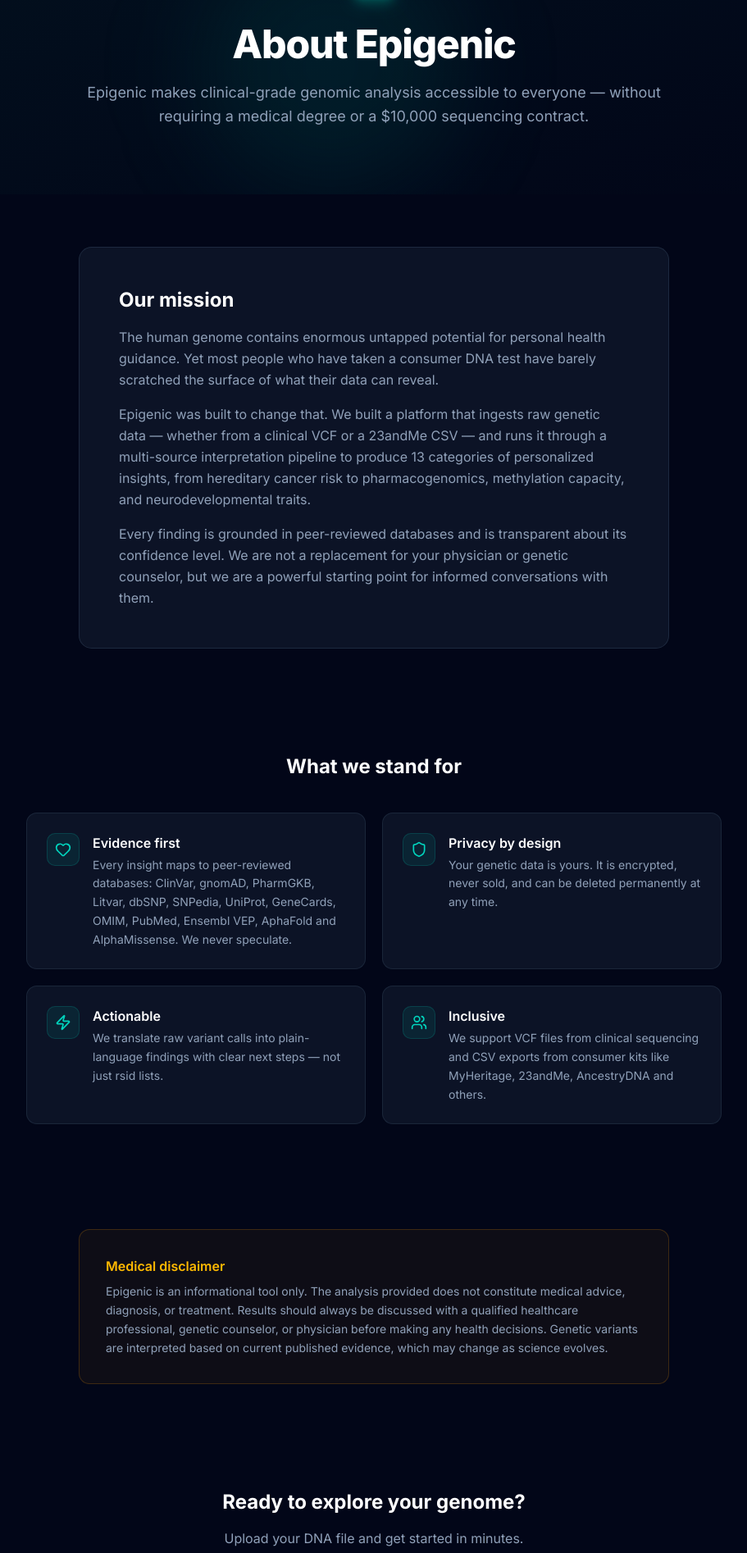
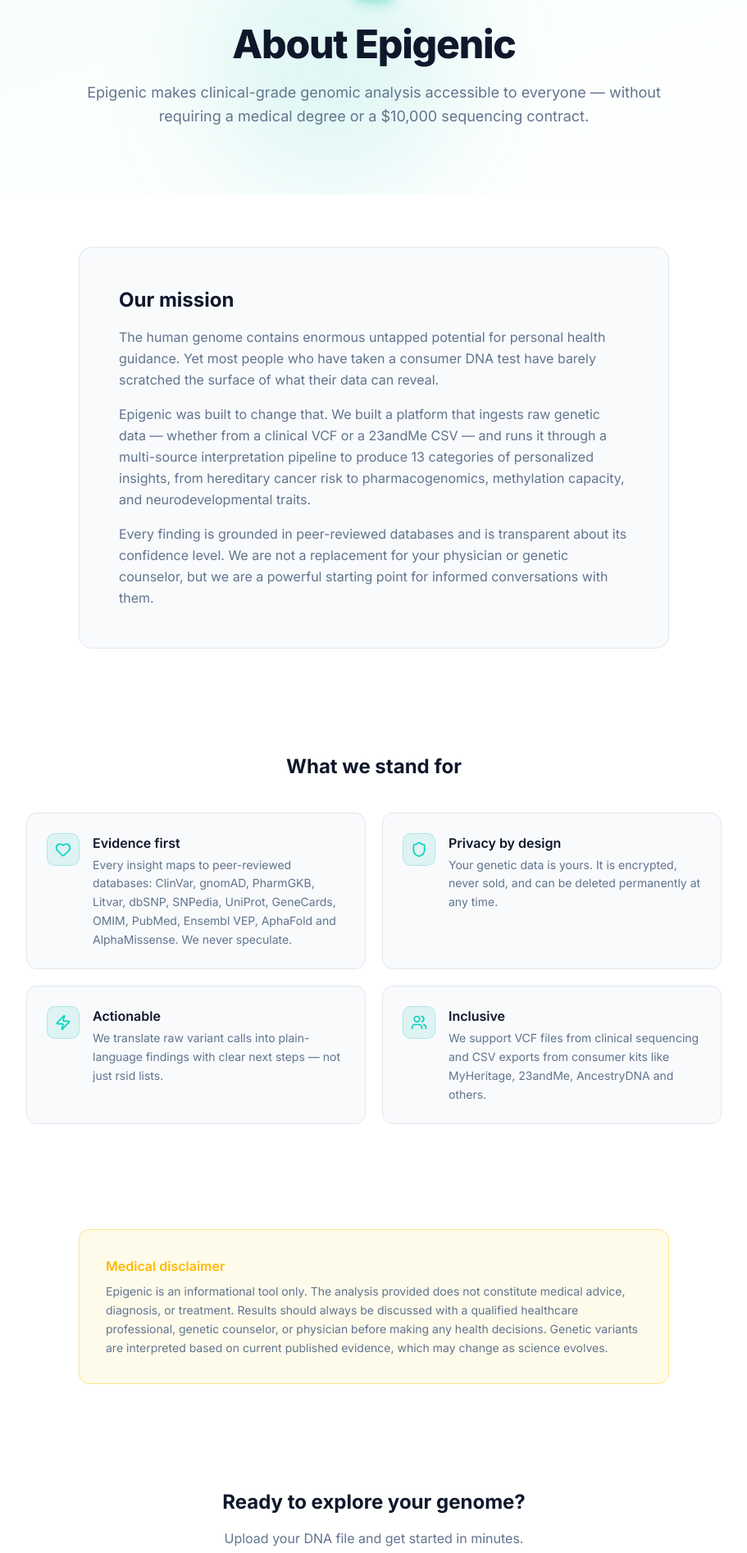
Before and after one commit to elliot710/genetic-health, a Next.js app in the folder frontend/: page /about in a window 1280 px wide. Shown: the part 186-2080 px from the top of the page at 82% size, without its empty margins (184-1095 px from the left). Built offline with nearby package versions, Linux system fonts and the light colour scheme; no server answers.

Commit message:
fix: front light theme

```diff
--- a/frontend/src/app/about/page.tsx
+++ b/frontend/src/app/about/page.tsx
@@ -28,12 +28,12 @@ const VALUES = [
 
 export default function AboutPage() {
   return (
-    <div className="min-h-screen bg-slate-950 text-white">
+    <div className="min-h-screen bg-white dark:bg-slate-950 text-slate-900 dark:text-white">
       <Navbar />
 
       {/* Hero */}
       <section className="relative pt-32 pb-20 overflow-hidden">
-        <div className="absolute inset-0 bg-linear-to-br from-teal-950/30 to-slate-950 pointer-events-none" />
+        <div className="absolute inset-0 bg-linear-to-br from-teal-50/60 dark:from-teal-950/30 to-white dark:to-slate-950 pointer-events-none" />
         <div className="absolute top-1/4 left-1/3 w-80 h-80 bg-teal-500/10 rounded-full blur-3xl" />
         <div className="relative max-w-3xl mx-auto px-4 sm:px-6 text-center">
           <div className="inline-flex items-center justify-center w-14 h-14 rounded-2xl bg-linear-to-br from-teal-500 to-cyan-500 shadow-lg shadow-teal-500/30 mb-8">
@@ -42,7 +42,7 @@ export default function AboutPage() {
           <h1 className="text-4xl sm:text-5xl font-extrabold tracking-tight mb-5">
             About Epigenic
           </h1>
-          <p className="text-lg text-slate-400 leading-relaxed">
+          <p className="text-lg text-slate-500 dark:text-slate-400 leading-relaxed">
             Epigenic makes clinical-grade genomic analysis accessible to everyone — without requiring a medical degree or a $10,000 sequencing contract.
           </p>
         </div>
@@ -51,15 +51,15 @@ export default function AboutPage() {
       {/* Mission */}
       <section className="py-16">
         <div className="max-w-3xl mx-auto px-4 sm:px-6">
-          <div className="rounded-3xl bg-slate-800/40 border border-slate-700/50 p-8 sm:p-12">
+          <div className="rounded-3xl bg-slate-50 dark:bg-slate-800/40 border border-slate-200 dark:border-slate-700/50 p-8 sm:p-12">
             <h2 className="text-2xl font-bold mb-4">Our mission</h2>
-            <p className="text-slate-400 leading-relaxed mb-4">
+            <p className="text-slate-500 dark:text-slate-400 leading-relaxed mb-4">
               The human genome contains enormous untapped potential for personal health guidance. Yet most people who have taken a consumer DNA test have barely scratched the surface of what their data can reveal.
             </p>
-            <p className="text-slate-400 leading-relaxed mb-4">
+            <p className="text-slate-500 dark:text-slate-400 leading-relaxed mb-4">
               Epigenic was built to change that. We built a platform that ingests raw genetic data — whether from a clinical VCF or a 23andMe CSV — and runs it through a multi-source interpretation pipeline to produce 13 categories of personalized insights, from hereditary cancer risk to pharmacogenomics, methylation capacity, and neurodevelopmental traits.
             </p>
-            <p className="text-slate-400 leading-relaxed">
+            <p className="text-slate-500 dark:text-slate-400 leading-relaxed">
               Every finding is grounded in peer-reviewed databases and is transparent about its confidence level. We are not a replacement for your physician or genetic counselor, but we are a powerful starting point for informed conversations with them.
             </p>
           </div>
@@ -72,13 +72,13 @@ export default function AboutPage() {
           <h2 className="text-2xl font-bold text-center mb-10">What we stand for</h2>
           <div className="grid grid-cols-1 sm:grid-cols-2 gap-5">
             {VALUES.map(v => (
-              <div key={v.title} className="flex gap-4 p-6 rounded-2xl bg-slate-800/40 border border-slate-700/40 hover:border-teal-500/30 transition-colors">
+              <div key={v.title} className="flex gap-4 p-6 rounded-2xl bg-slate-50 dark:bg-slate-800/40 border border-slate-200 dark:border-slate-700/40 hover:border-teal-500/30 transition-colors">
                 <div className="shrink-0 flex items-center justify-center w-10 h-10 rounded-xl bg-teal-500/10 border border-teal-500/20">
                   <v.icon className="w-5 h-5 text-teal-400" />
                 </div>
                 <div>
-                  <h3 className="font-semibold text-white mb-1">{v.title}</h3>
-                  <p className="text-sm text-slate-400 leading-relaxed">{v.body}</p>
+                  <h3 className="font-semibold text-slate-900 dark:text-white mb-1">{v.title}</h3>
+                  <p className="text-sm text-slate-500 dark:text-slate-400 leading-relaxed">{v.body}</p>
                 </div>
               </div>
             ))}
@@ -89,9 +89,9 @@ export default function AboutPage() {
       {/* Disclaimer */}
       <section className="py-16">
         <div className="max-w-3xl mx-auto px-4 sm:px-6">
-          <div className="rounded-2xl bg-amber-500/5 border border-amber-500/20 p-6 sm:p-8">
+          <div className="rounded-2xl bg-amber-50 dark:bg-amber-500/5 border border-amber-200 dark:border-amber-500/20 p-6 sm:p-8">
             <h3 className="font-semibold text-amber-400 mb-2">Medical disclaimer</h3>
-            <p className="text-sm text-slate-400 leading-relaxed">
+            <p className="text-sm text-slate-500 dark:text-slate-400 leading-relaxed">
               Epigenic is an informational tool only. The analysis provided does not constitute medical advice, diagnosis, or treatment. Results should always be discussed with a qualified healthcare professional, genetic counselor, or physician before making any health decisions. Genetic variants are interpreted based on current published evidence, which may change as science evolves.
             </p>
           </div>
@@ -102,7 +102,7 @@ export default function AboutPage() {
       <section className="py-16 text-center">
         <div className="max-w-lg mx-auto px-4">
           <h2 className="text-2xl font-bold mb-4">Ready to explore your genome?</h2>
-          <p className="text-slate-400 mb-8">Upload your DNA file and get started in minutes.</p>
+          <p className="text-slate-500 dark:text-slate-400 mb-8">Upload your DNA file and get started in minutes.</p>
           <Link
             href="/app"
             className="inline-flex items-center gap-2 px-7 py-3.5 rounded-2xl bg-linear-to-r from-teal-500 to-cyan-500 text-white font-semibold hover:from-teal-400 hover:to-cyan-400 transition-all shadow-lg shadow-teal-500/25"
```
Also changed, not shown: frontend/src/app/contact/page.tsx (+15 -15 lines).
